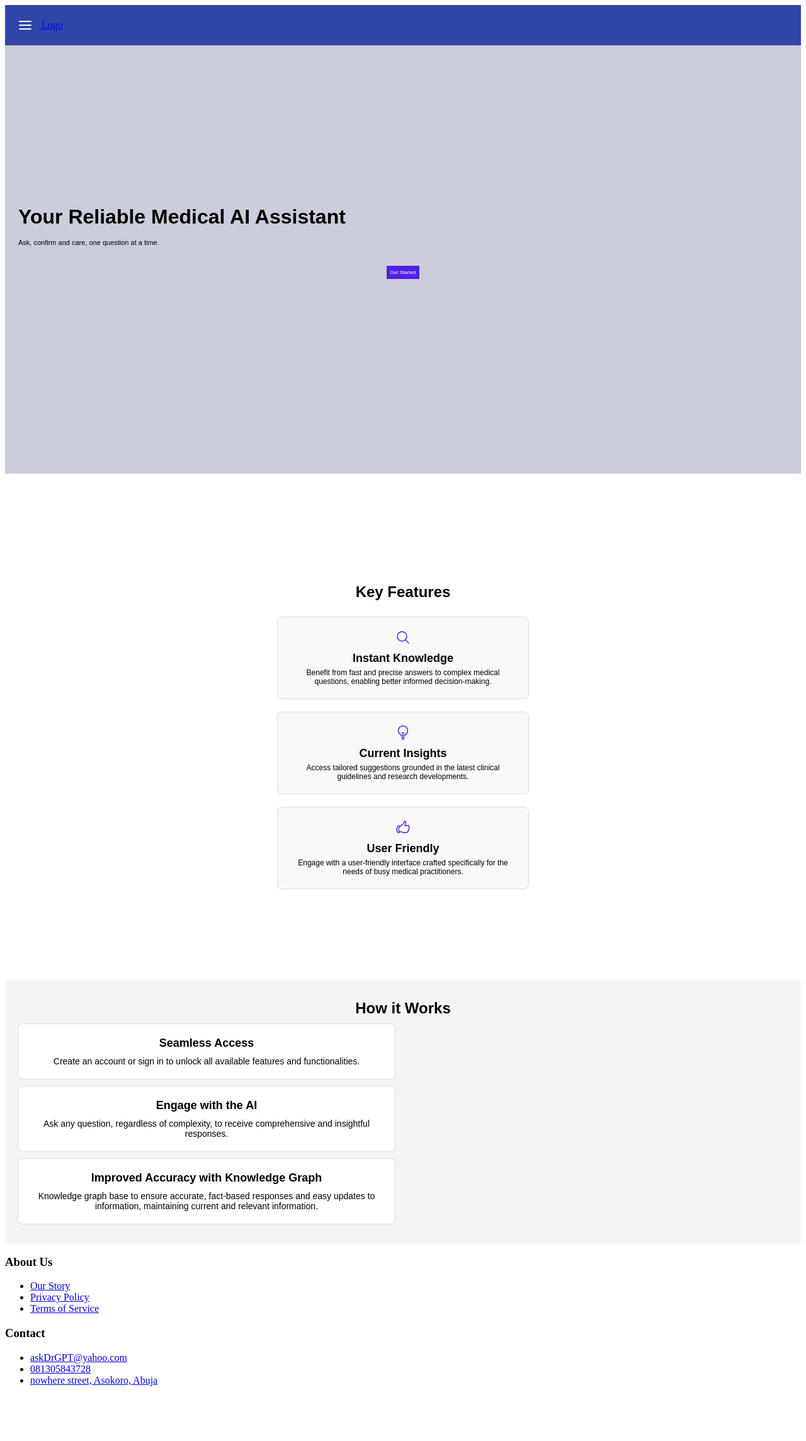
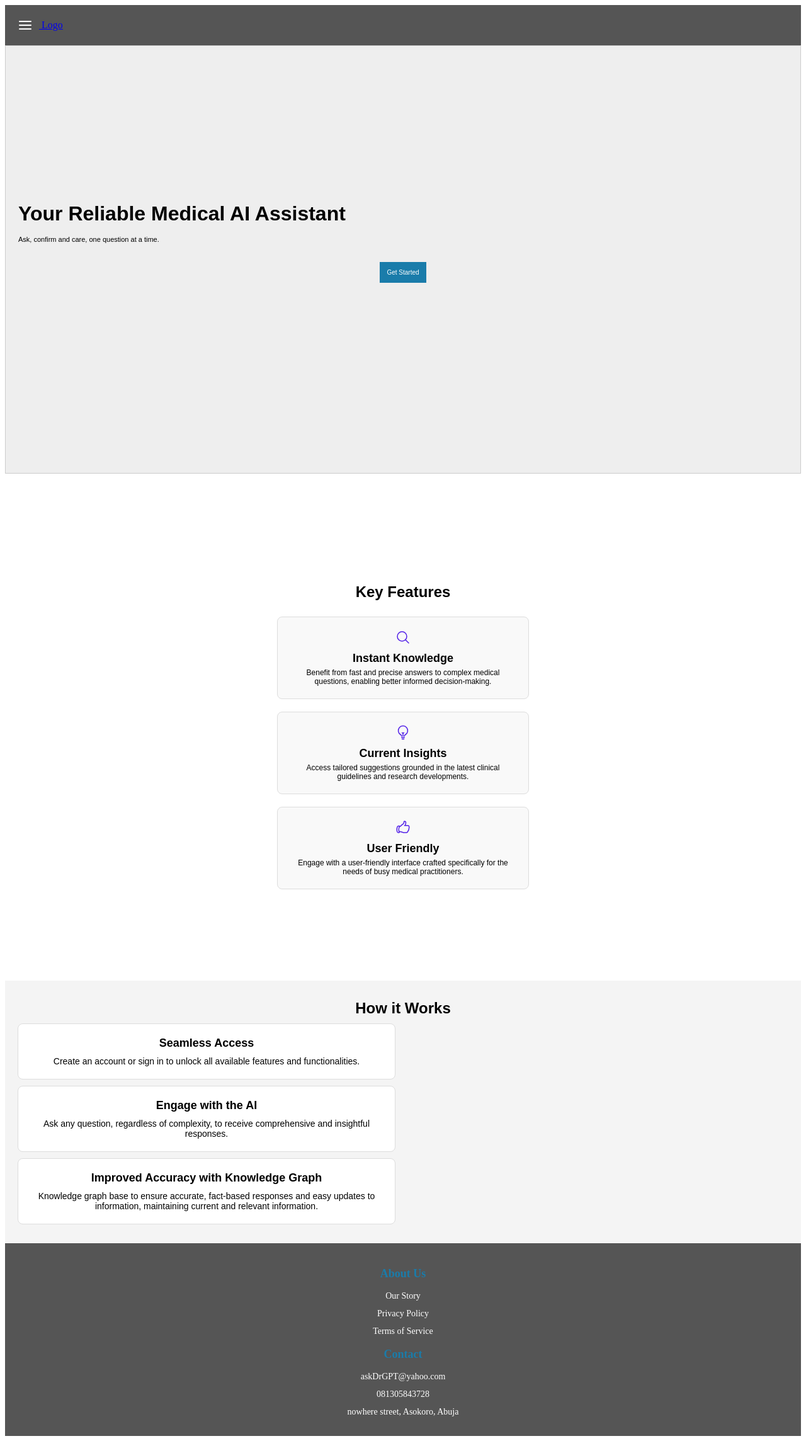
Before and after one commit to fateeS88/DrGPT, a React (Vite) app: page / in a window 1280 px wide. Shown: the whole page at 63% size. Before the commit the page ends 2217 px from the top, so only its background shows below. Built offline with nearby package versions, Linux system fonts and the light colour scheme.

Commit message:
home page

```diff
--- a/src/App.css
+++ b/src/App.css
@@ -2,8 +2,11 @@
   box-sizing: border-box;
 }
 
+/* HEADER */
+
 nav {
-  background-color: rgb(50, 70, 170);
+  /* background-color: rgb(50, 70, 170); */
+  background-color: #555;
   overflow: hidden;
   position: relative;
   display: flex;
@@ -19,7 +22,8 @@ nav {
 }
 
 .menu button {
-  background-color: rgb(50, 70, 170);
+  /* background-color: rgb(50, 70, 170); */
+  background-color: #555;
   color: white;
   padding: 10px;
   cursor: pointer;
@@ -28,7 +32,8 @@ nav {
   align-items: center;
 }
 .menu button:hover {
-  background-color: rgb(66, 86, 185);
+  /* background-color: rgb(66, 86, 185); */
+  background-color: #666;
 }
 nav ul {
   list-style-type: none;
@@ -39,7 +44,8 @@ nav ul {
   right: 0;
   width: 100%;
   height: 100vh;
-  background-color: rgb(50, 70, 170);
+  /* background-color: rgb(50, 70, 170); */
+  background-color: #555;
   display: flex;
   flex-direction: column;
   align-items: center;
@@ -59,19 +65,28 @@ nav li a {
 }
 
 nav li a:hover {
-  background-color:  rgb(66, 86, 185);
+  /* background-color:  rgb(66, 86, 185); */
+  background-color: #666;
 }
 
 nav .close-button {
   position: absolute;
   top: 10px;
   left: 10px;
-  background-color: rgb(50, 70, 170);
+  /* background-color: rgb(50, 70, 170); */
+  background-color: #555;
   color: white;
   border: none;
   padding: 10px;
   cursor: pointer;
 }
+
+nav .close-button:hover {
+  /* background-color:  rgb(66, 86, 185); */
+  background-color: #666;
+}
+
+/* SIGN UP FORM */
 
 form {
   font-family: sans-serif;
@@ -102,9 +117,9 @@ form input {
   font-size : 14px;
   color: #111;
   padding: 10px;
-  border: 1px solid rgb(103, 100, 100) ;
-  border-top: 1px solid rgb(103, 100, 100);
-  border-bottom: 1px solid rgb(103, 100, 100);
+  border: 1px solid #aaa ;
+  border-top: 1px solid #aaa;
+  border-bottom: 1px solid #aaa;
 }
 
 form button {
@@ -113,27 +128,33 @@ form button {
   justify-content: center;
   padding: 10px;
   font-size: 12px;
-  border: 1px solid rgb(50, 70, 170);
-  background-color: rgb(50, 70, 170);
+  border: 1px solid #555;
+  /* background-color: rgb(50, 70, 170); */
+  background-color: #555;
   color: white;
   cursor: pointer;
 }
 
 form button:hover {
-  background-color: black;
+  /* background-color: black; */
+  background-color: #666;
 }
+
+/* INTRO */
 
 .intro-container {
 width: 100%;
 height: 85vh;
 text-align: center;
 font-family: sans-serif;
-border: 1px solid #cacddb;
+/* border: 1px solid #cacddb; */
+border: 1px solid #ccc;
 padding: 20px;
 padding-top: 0px;
 padding-bottom: 15px;
 margin: 0px auto;
-background-color: #cacddb;
+/* background-color: #cacddb; */
+background-color: #eee;
 display: flex;
 flex-direction: column;
 justify-content: center;
@@ -159,13 +180,17 @@ align-items: center;
 
 .intro-container button {
   width: 100%;
-  padding: 5px;
-  font-size: 8px;
-  border: 1px solid rgb(82, 32, 232);
-  background-color: rgb(82, 32, 232);
+  padding: 10px;
+  font-size: 10px;
+  /* border: 1px solid rgb(82, 32, 232);
+  background-color: rgb(82, 32, 232); */
+  border: 1px solid #1a7caa;
+  background-color: #1a7caa;
   color: white;
   cursor: pointer;
 }
+
+/* FEATURES */
 
 .features {
   width: 100%;
@@ -214,6 +239,8 @@ align-items: center;
   margin: 0;
 }
 
+/* HOW IT WORKS */
+
 .How {
   width: 100%;
   padding: 20px;
@@ -248,3 +275,37 @@ align-items: center;
   font-size: 14px;
   margin: 0;
 }
+
+/* FOOTER */
+
+footer {
+  background-color: #555;
+  color: white;
+  padding: 20px;
+  text-align: center;
+}
+
+footer h3 {
+  font-size: 18px;
+  margin-bottom: 15px;
+  color: #1a7caa ;
+}
+
+footer ul {
+  list-style-type: none;
+  padding: 0;
+  margin: 0;
+}
+
+footer li {
+  margin-bottom: 10px;
+}
+
+footer a {
+  color: white;
+  text-decoration: none;
+  font-size: 14px;
+}
+
+footer a:hover {
+  text-decoration: underline; }
```
